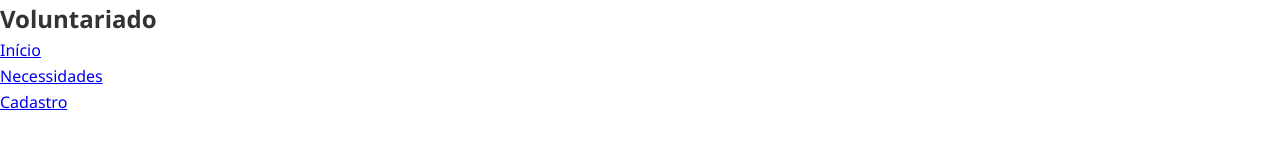
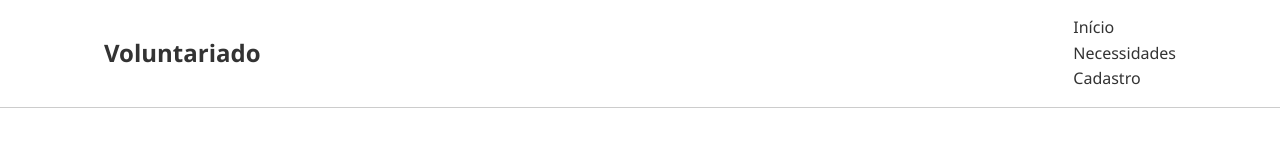
Before and after one commit to Joao-Felipe-coding/voluntariado, a plain HTML site: page index.html in a window 1280 px wide. Drawn offline with Linux system fonts and the light colour scheme.

Commit message:
estilizando o fundo da navbar e tirando as decorações padrões dos links

```diff
--- a/frontend/assets/css/style.css
+++ b/frontend/assets/css/style.css
@@ -1,3 +1,4 @@
+/* Paleta de cores */
 :root {
   --primary-color: #4a6da7;
   --secondary-color: #304e80;
@@ -22,3 +23,32 @@ body {
   line-height: 1.6;
   color: var(--text-color);
 }
+
+/* Header */
+header a {
+  text-decoration: none;
+  color: inherit;
+}
+
+header ul {
+  list-style: none;
+}
+
+header {
+  background-color: var(--light-color);
+  background-color: rgba(255, 255, 255, 0.5);
+  backdrop-filter: blur(10px);
+  border-bottom: 1px solid var(--gray);
+  position: sticky;
+  top: 0;
+  z-index: 1000;
+}
+
+.navbar {
+  display: flex;
+  justify-content: space-between;
+  align-items: center;
+  padding: 15px 5%;
+  max-width: 1200px;
+  margin: 0 auto;
+}
```
